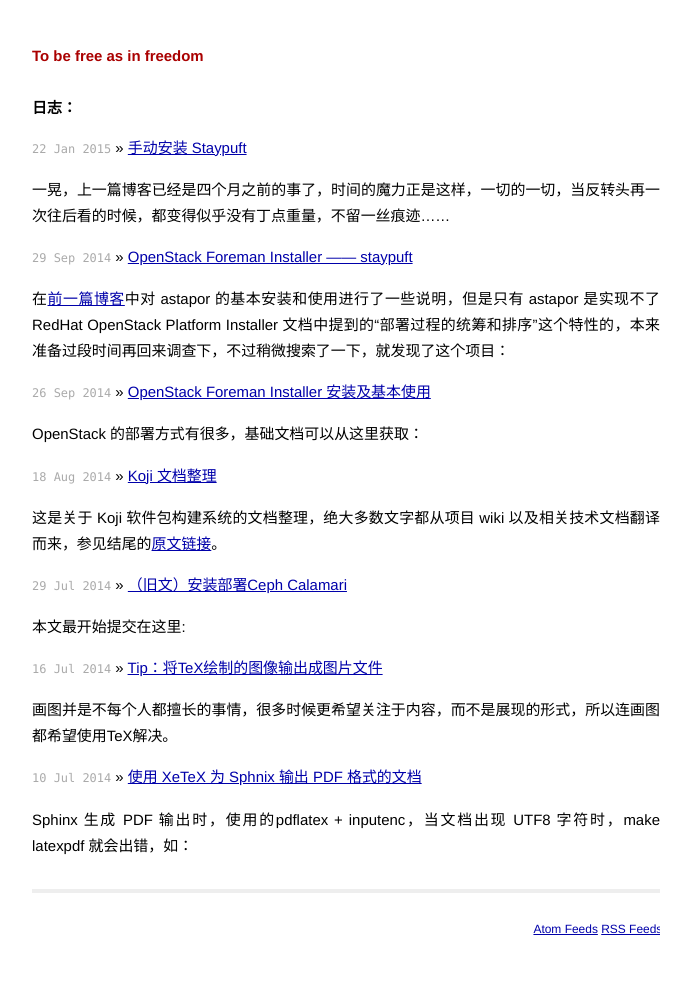
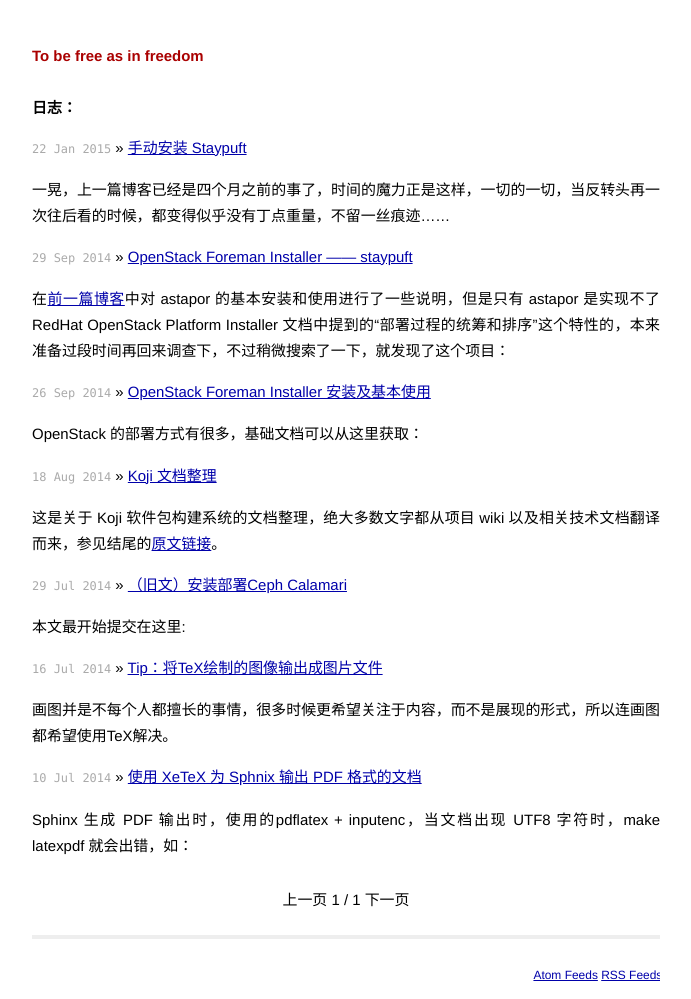
Before and after one commit to zhaochao/zhaochao.github.io, a Jekyll site: the page built from index.html, in a window 1280 px wide. Shown: the whole page, without its empty margins (294-985 px from the left). Built offline with Jekyll 4.4.1, drawn with Linux system fonts in a browser that asks for light colours; Markdown is read by kramdown in place of the engine named in the settings; the list of posts is cut into pages by our own code; before the commit the page ends 952 px from its top, so only the background shows below that.

Commit message:
add pagination to index.html.
Signed-off-by: Zhao Chao <zhaochao1984@gmail.com>

```diff
--- a/_config.yml
+++ b/_config.yml
@@ -6,3 +6,4 @@
 lsi: false
 timezone: Asia/Shanghai
 permalink: /:year-:month-:day-:title.html
+paginate: 7
--- a/index.html
+++ b/index.html
@@ -6,7 +6,7 @@
 <div id="home">
   <h1>日志：</h1>
   <ul class="posts">
-    {% for post in site.posts %}
+    {% for post in paginator.posts %}
       <li>
         <span>{{ post.date | date_to_string }}</span> &raquo; <a href="{{ post.url }}">{{ post.title }}</a>
         {{ post.excerpt }}
@@ -14,3 +14,19 @@
     {% endfor %}
   </ul>
 </div>
+
+<div class="pagination" style="text-align: center">
+  {% if paginator.previous_page %}
+    <a href="{{ paginator.previous_page_path }}" class="previous">上一页</a>
+  {% else %}
+    <span class="previous">上一页</span>
+  {% endif %}
+
+  <span class="page_number ">{{ paginator.page }} / {{ paginator.total_pages }}</span>
+
+  {% if paginator.next_page %}
+    <a href="{{ paginator.next_page_path }}" class="next">下一页</a>
+  {% else %}
+    <span class="next ">下一页</span>
+  {% endif %}
+</div>
```
